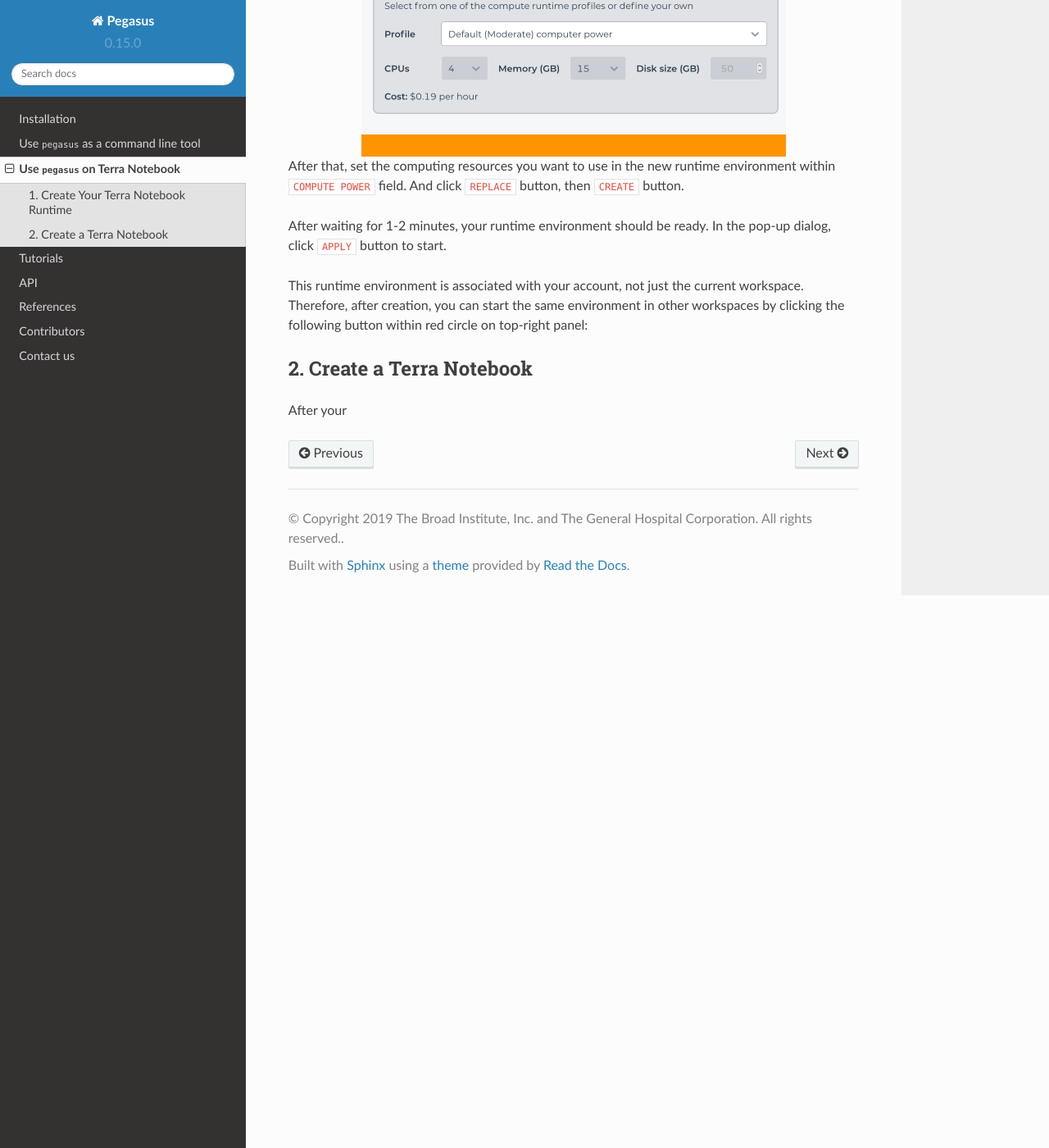
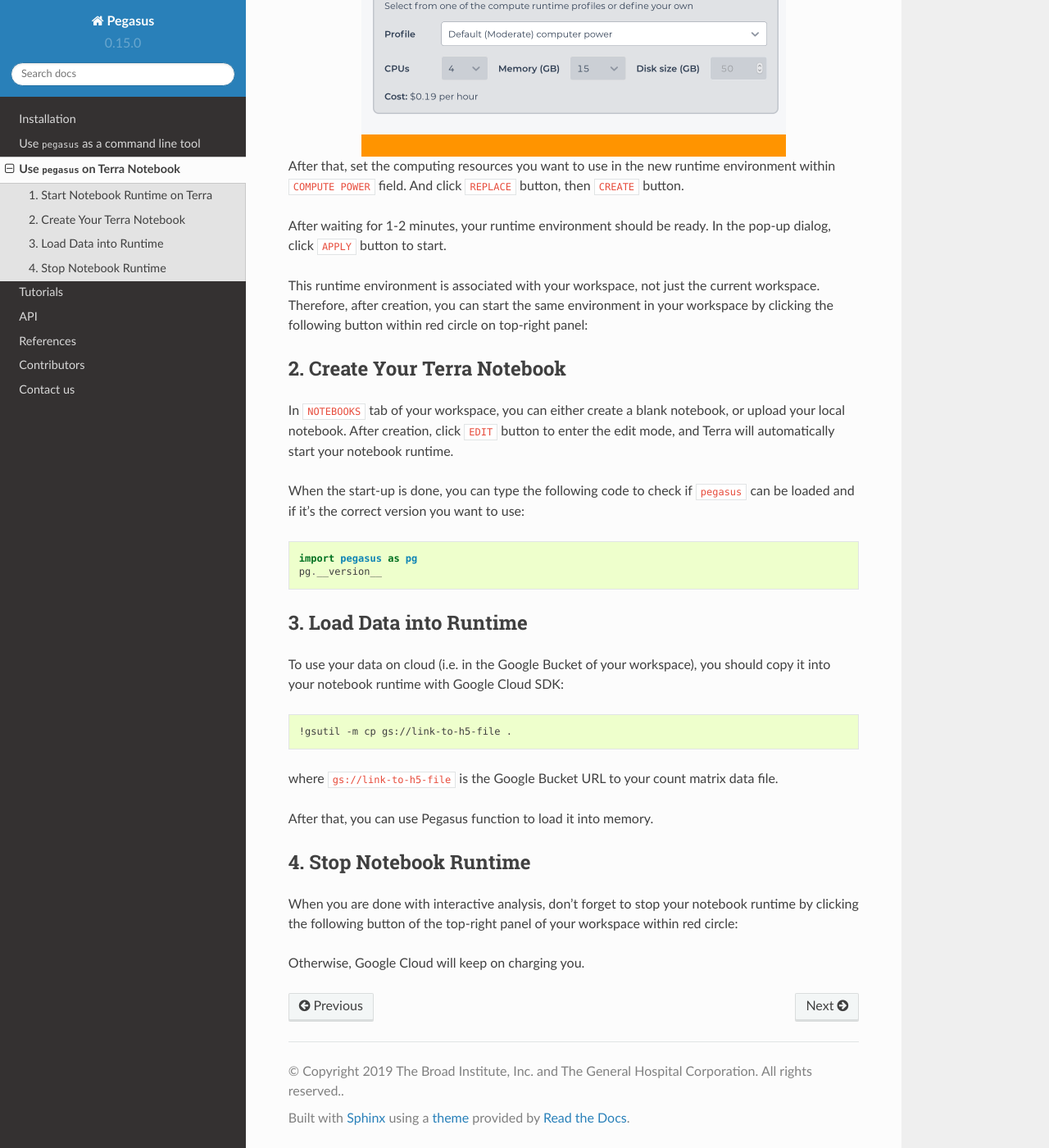
Before and after one commit to lilab-bcb/pegasus, a Sphinx documentation site: the page built from docs/terra_notebook.rst, in a window 1280 px wide and 1400 px high, scrolled down 836 px. Shown: the whole window at 82% size. Built offline with Sphinx 7.4.7 and the Read the Docs theme 2.0.0, drawn with Linux system fonts in a browser that asks for light colours; formulas are drawn with MathJax 3; some of the changed text lies outside the part shown.

Commit message:
Finish the word content of terra notebook tutorial

```diff
--- a/docs/terra_notebook.rst
+++ b/docs/terra_notebook.rst
@@ -3,7 +3,7 @@ Use ``pegasus`` on Terra Notebook
 
 You need to first have a `Terra <https://app.terra.bio/>`_ account.
 
-1. Create Your Terra Notebook Runtime
+1. Start Notebook Runtime on Terra
 ^^^^^^^^^^^^^^^^^^^^^^^^^^^^^^^^^^^^^^^^^
 
 The first time when you use Terra notebook, you need to create a runtime environment.
@@ -24,11 +24,34 @@ After that, set the computing resources you want to use in the new runtime envir
 
 After waiting for 1-2 minutes, your runtime environment should be ready. In the pop-up dialog, click ``APPLY`` button to start.
 
-This runtime environment is associated with your account, not just the current workspace. Therefore, after creation, you can start the same environment in other workspaces by clicking the following button within red circle on top-right panel:
+This runtime environment is associated with your workspace, not just the current workspace. Therefore, after creation, you can start the same environment in your workspace by clicking the following button within red circle on top-right panel:
 
 
+2. Create Your Terra Notebook
+^^^^^^^^^^^^^^^^^^^^^^^^^^^^^^^
 
-2. Create a Terra Notebook
-^^^^^^^^^^^^^^^^^^^^^^^^^^^^
+In ``NOTEBOOKS`` tab of your workspace, you can either create a blank notebook, or upload your local notebook. After creation, click ``EDIT`` button to enter the edit mode, and Terra will automatically start your notebook runtime.
 
-After your
+When the start-up is done, you can type the following code to check if ``pegasus`` can be loaded and if it's the correct version you want to use::
+
+	import pegasus as pg
+	pg.__version__
+
+
+3. Load Data into Runtime
+^^^^^^^^^^^^^^^^^^^^^^^^^^^^^^^^^^^
+
+To use your data on cloud (i.e. in the Google Bucket of your workspace), you should copy it into your notebook runtime with Google Cloud SDK::
+
+	!gsutil -m cp gs://link-to-h5-file .
+
+where ``gs://link-to-h5-file`` is the Google Bucket URL to your count matrix data file.
+
+After that, you can use Pegasus function to load it into memory.
+
+4. Stop Notebook Runtime
+^^^^^^^^^^^^^^^^^^^^^^^^^
+
+When you are done with interactive analysis, don't forget to stop your notebook runtime by clicking the following button of the top-right panel of your workspace within red circle:
+
+Otherwise, Google Cloud will keep on charging you.
```
